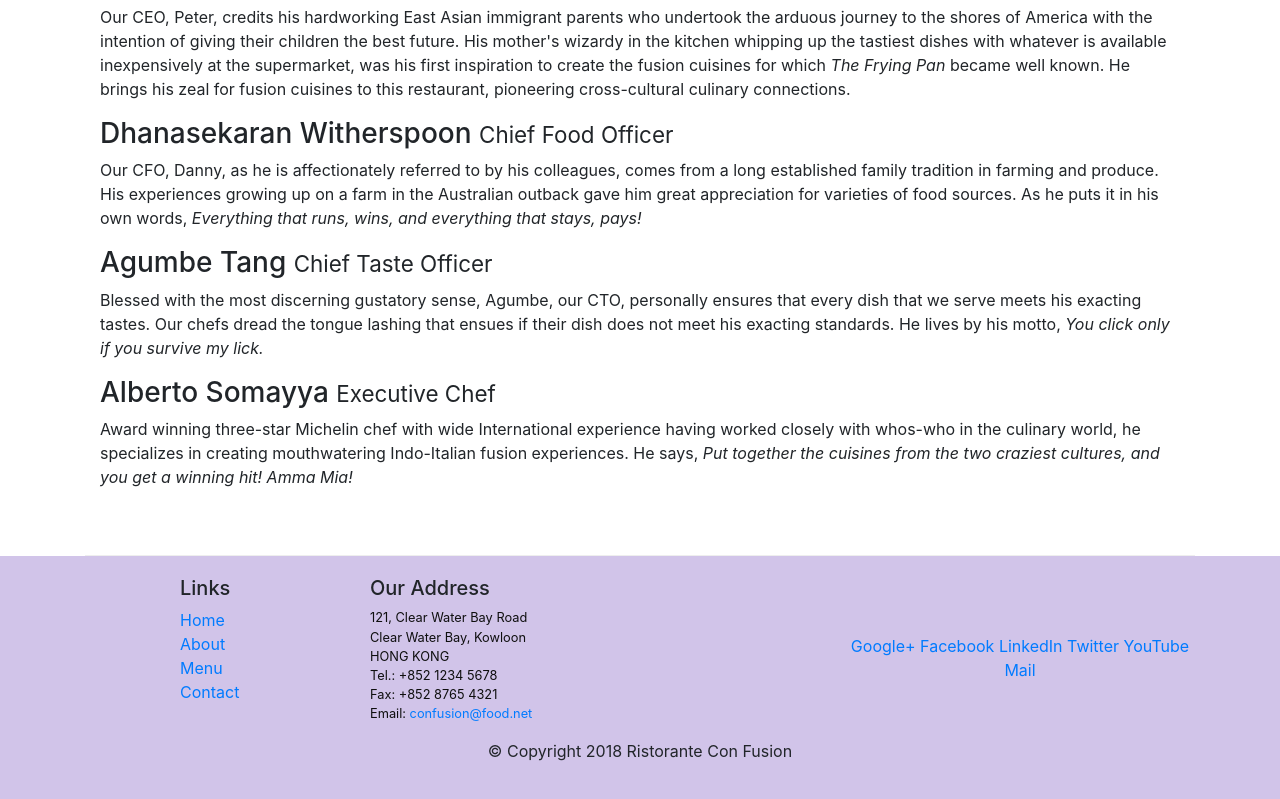
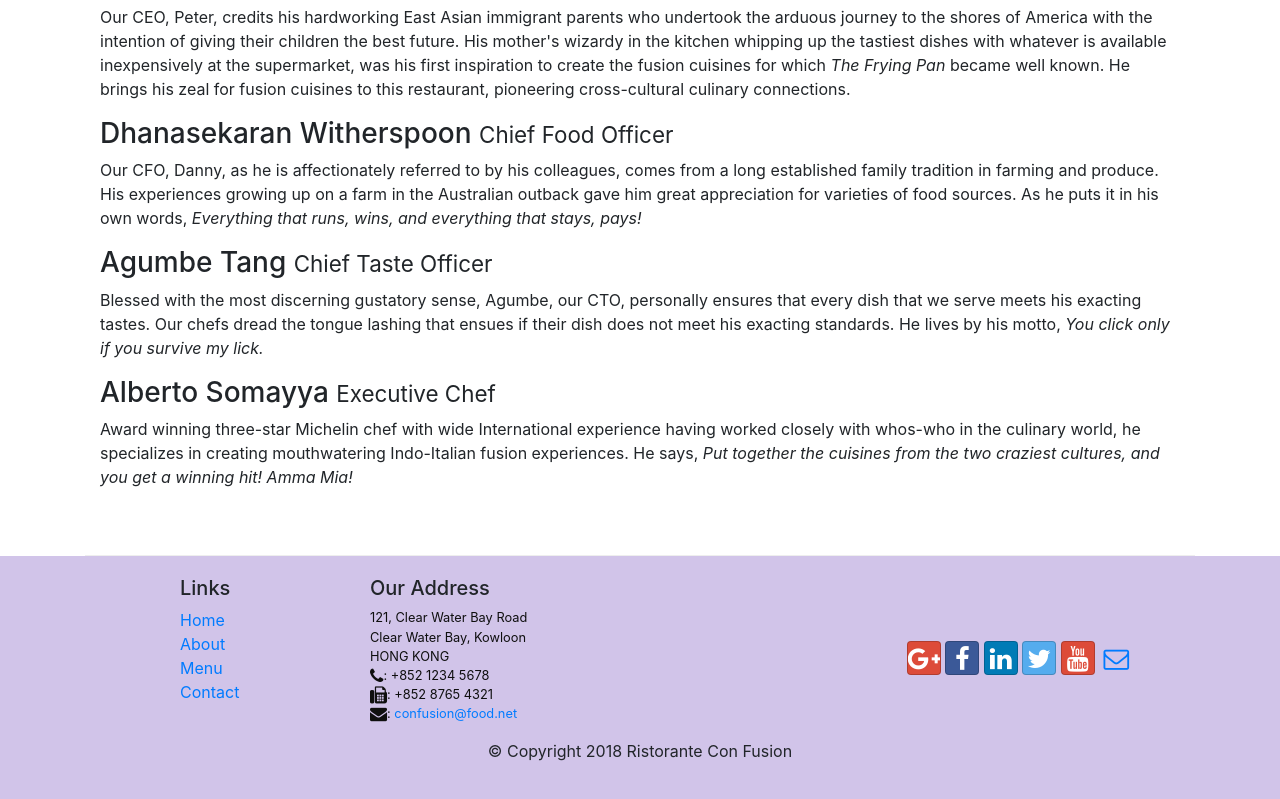
Before and after one commit to MicahBala/CourseraExercises, a website: page aboutus.html in a window 1280 px wide. Shown: the part 973-1772 px from the top of the page. Drawn offline with nearby package versions, Linux system fonts and the light colour scheme.

Commit message:
add icon fonts

```diff
--- a/aboutus.html
+++ b/aboutus.html
@@ -15,6 +15,17 @@
       rel="stylesheet"
       href="node_modules/bootstrap/dist/css/bootstrap.min.css"
     />
+
+    <!-- Font-awesome and Bootstrap-social -->
+    <link
+      rel="stylesheet"
+      href="node_modules/font-awesome//css/font-awesome.min.css"
+    />
+    <link
+      rel="stylesheet"
+      href="node_modules/bootstrap-social/bootstrap-social.css"
+    />
+
     <link rel="stylesheet" href="css/style.css" />
   </head>
 
@@ -34,14 +45,24 @@
         <div class="collapse navbar-collapse" id="Navbar">
           <ul class="navbar-nav mr-auto">
             <li class="nav-item">
-              <a href="./index.html" class="nav-link">Home</a>
+              <a href="./index.html" class="nav-link"
+                ><span class="fa fa-home fa-lg"></span> Home</a
+              >
             </li>
             <li class="nav-item active">
-              <a href="./aboutus.html" class="nav-link">About</a>
+              <a href="./aboutus.html" class="nav-link"
+                ><span class="fa fa-info fa-lg"></span> About</a
+              >
             </li>
-            <li class="nav-item"><a href="#" class="nav-link">Menu</a></li>
             <li class="nav-item">
-              <a href="#" class="nav-link">Contact</a>
+              <a href="#" class="nav-link"
+                ><span class="fa fa-list fa-lg"></span> Menu</a
+              >
+            </li>
+            <li class="nav-item">
+              <a href="#" class="nav-link"
+                ><span class="fa fa-address-card fa-lg"></span> Contact</a
+              >
             </li>
           </ul>
         </div>
@@ -161,19 +182,42 @@
               121, Clear Water Bay Road<br />
               Clear Water Bay, Kowloon<br />
               HONG KONG<br />
-              Tel.: +852 1234 5678<br />
-              Fax: +852 8765 4321<br />
-              Email: <a href="mailto:confusion@food.net">confusion@food.net</a>
+              <i class="fa fa-phone fa-lg"></i>: +852 1234 5678<br />
+              <i class="fa fa-fax fa-lg"></i>: +852 8765 4321<br />
+              <i class="fa fa-envelope fa-lg"></i>:
+              <a href="mailto:confusion@food.net">confusion@food.net</a>
             </address>
           </div>
           <div class="col-12 col-sm-4 align-self-center">
             <div class="text-center">
-              <a href="http://google.com/+">Google+</a>
-              <a href="http://www.facebook.com/profile.php?id=">Facebook</a>
-              <a href="http://www.linkedin.com/in/">LinkedIn</a>
-              <a href="http://twitter.com/">Twitter</a>
-              <a href="http://youtube.com/">YouTube</a>
-              <a href="mailto:">Mail</a>
+              <a
+                class="btn btn-social-icon btn-google"
+                href="http://google.com/+"
+                ><i class="fa fa-google-plus"></i
+              ></a>
+              <a
+                class="btn btn-social-icon btn-facebook"
+                href="http://www.facebook.com/profile.php?id="
+                ><i class="fa fa-facebook"></i
+              ></a>
+              <a
+                class="btn btn-social-icon btn-linkedin"
+                href="http://www.linkedin.com/in/"
+                ><i class="fa fa-linkedin"></i
+              ></a>
+              <a
+                class="btn btn-social-icon btn-twitter"
+                href="http://twitter.com/"
+                ><i class="fa fa-twitter"></i
+              ></a>
+              <a
+                class="btn btn-social-icon btn-google"
+                href="http://youtube.com/"
+                ><i class="fa fa-youtube"></i
+              ></a>
+              <a class="btn btn-social-icon" href="mailto:"
+                ><i class="fa fa-envelope-o"></i
+              ></a>
             </div>
           </div>
         </div>
--- a/package.json
+++ b/package.json
@@ -15,6 +15,8 @@
   },
   "dependencies": {
     "bootstrap": "^4.0.0",
+    "bootstrap-social": "^5.1.1",
+    "font-awesome": "^4.7.0",
     "jquery": "^3.3.1",
     "popper.js": "^1.12.9"
   }
```
Also changed, not shown: index.html (+57 -13 lines), 1 other file.
